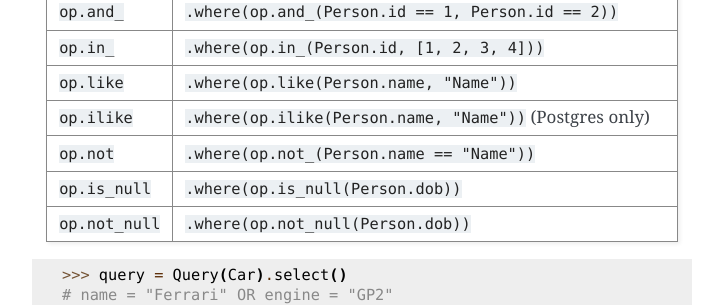
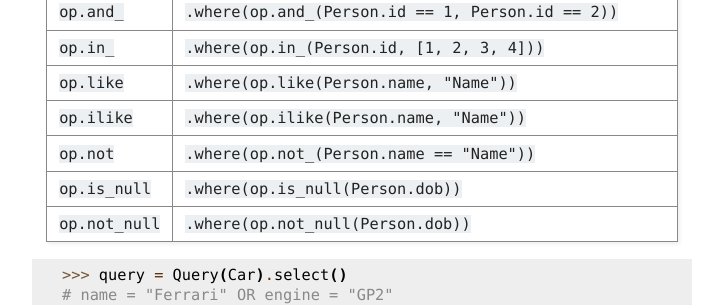
Before and after one commit to halcyonnouveau/estoult, a Sphinx documentation site: the page built from docs/how_tos.rst, in a window 1280 px wide and 900 px high, scrolled down 1635 px. Shown: the part 155-460 px from the top of the window, without its empty margins (388-1112 px from the left). Built offline with Sphinx 7.4.7, drawn with Linux system fonts in a browser that asks for light colours.

Commit message:
add ilike for mysql + sqlite

```diff
--- a/docs/how_tos.rst
+++ b/docs/how_tos.rst
@@ -92,7 +92,7 @@ Other operators are available as methods from the ``op`` module.:
    * - ``op.like``
      - ``.where(op.like(Person.name, "Name"))``
    * - ``op.ilike``
-     - ``.where(op.ilike(Person.name, "Name"))`` (Postgres only)
+     - ``.where(op.ilike(Person.name, "Name"))``
    * - ``op.not``
      - ``.where(op.not_(Person.name == "Name"))``
    * - ``op.is_null``
```
Also changed, not shown: estoult.py (+7 -1 lines).
